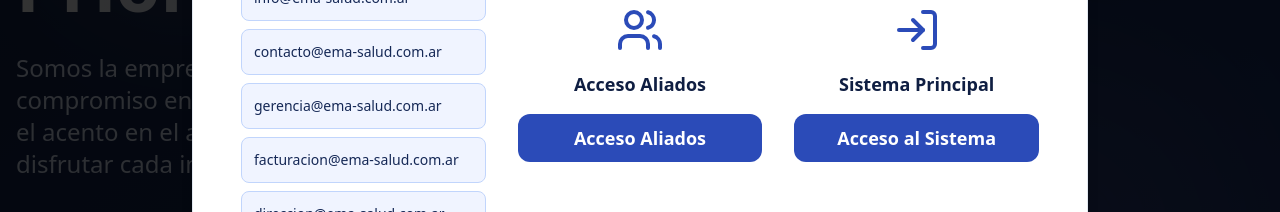
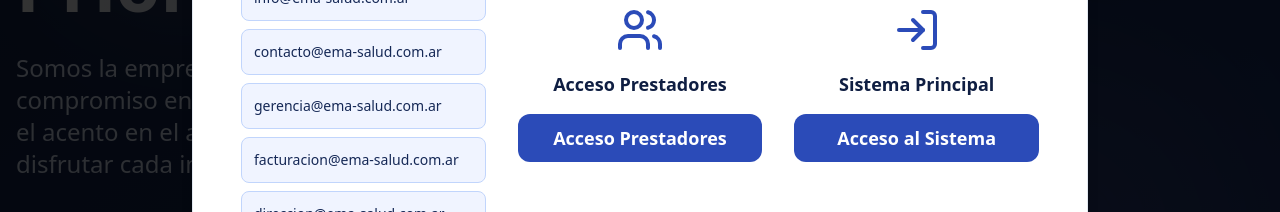
Before and after one commit to simatecve/shimmering-landing-vista-67, a React (Vite) app: page / in a window 1280 px wide. Both pictures are taken after a click on the button "Acceso al Sistema". Shown: the part 352-564 px from the top of the page. Built offline with nearby package versions, Linux system fonts and the light colour scheme.

Commit message:
Rename modal elements
Rename "Acceso Aliados" to "Acceso Prestadores" in the system access modal.

```diff
--- a/src/components/Header.tsx
+++ b/src/components/Header.tsx
@@ -80,10 +80,10 @@ const Header = () => {
                     </div>
                   </div>
 
-                  {/* Acceso Aliados Column */}
+                  {/* Acceso Prestadores Column */}
                   <div className="flex flex-col items-center justify-center space-y-4">
                     <Users className="h-12 w-12 text-ema-blue-600" />
-                    <h3 className="text-lg font-semibold text-ema-blue-900 text-center">Acceso Aliados</h3>
+                    <h3 className="text-lg font-semibold text-ema-blue-900 text-center">Acceso Prestadores</h3>
                     <a
                       href="https://dash.ema-salud.com.ar"
                       target="_blank"
@@ -91,7 +91,7 @@ const Header = () => {
                       className="w-full"
                     >
                       <Button className="w-full bg-ema-blue-600 hover:bg-ema-blue-700 text-white py-6 text-lg font-semibold rounded-xl transition-all duration-300 transform hover:scale-105">
-                        Acceso Aliados
+                        Acceso Prestadores
                       </Button>
                     </a>
                   </div>
@@ -182,10 +182,10 @@ const Header = () => {
                       </div>
                     </div>
 
-                    {/* Acceso Aliados Column */}
+                    {/* Acceso Prestadores Column */}
                     <div className="flex flex-col items-center justify-center space-y-4">
                       <Users className="h-12 w-12 text-ema-blue-600" />
-                      <h3 className="text-lg font-semibold text-ema-blue-900 text-center">Acceso Aliados</h3>
+                      <h3 className="text-lg font-semibold text-ema-blue-900 text-center">Acceso Prestadores</h3>
                       <a
                         href="https://dash.ema-salud.com.ar"
                         target="_blank"
@@ -193,7 +193,7 @@ const Header = () => {
                         className="w-full"
                       >
                         <Button className="w-full bg-ema-blue-600 hover:bg-ema-blue-700 text-white py-6 text-lg font-semibold rounded-xl transition-all duration-300 transform hover:scale-105">
-                          Acceso Aliados
+                          Acceso Prestadores
                         </Button>
                       </a>
                     </div>
```
